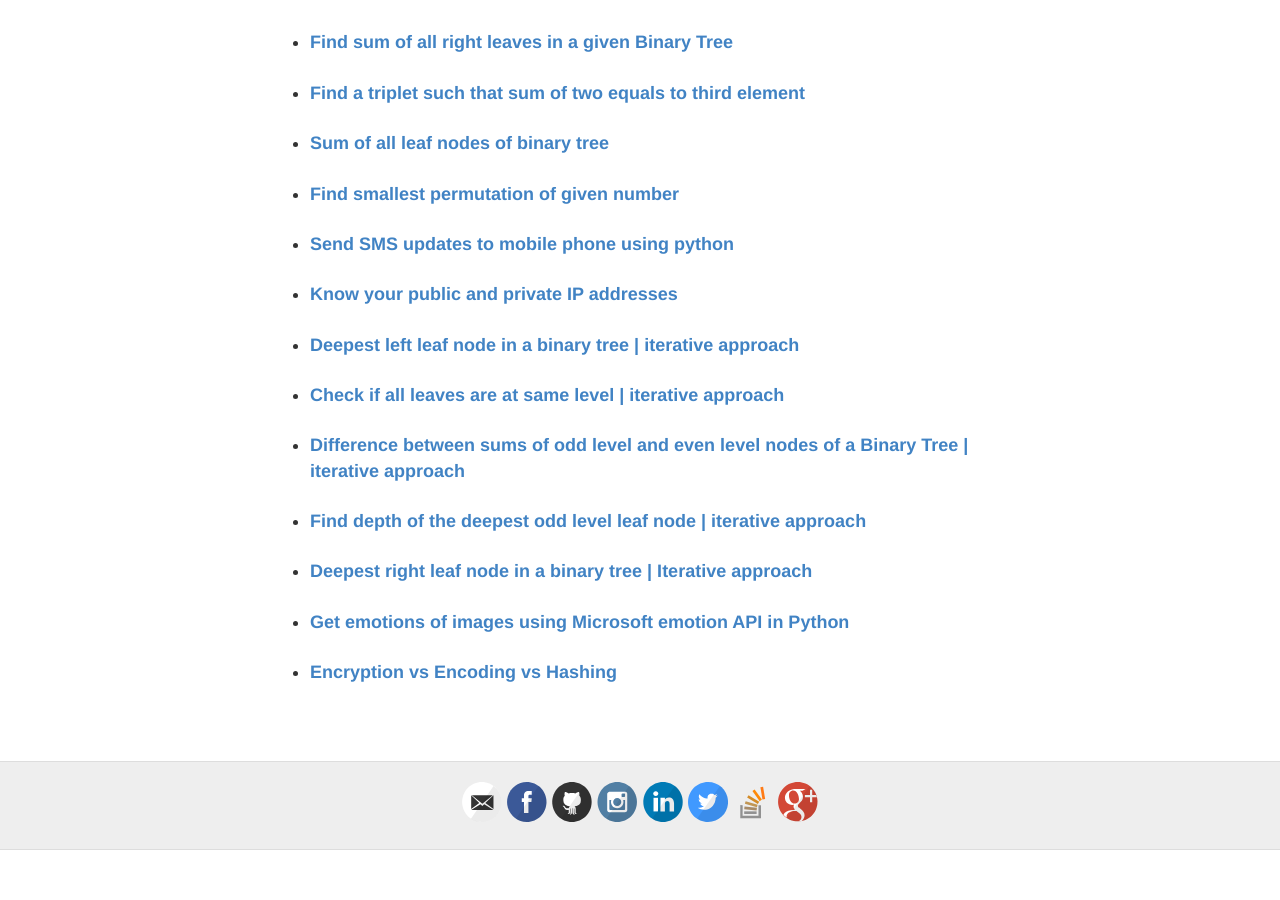
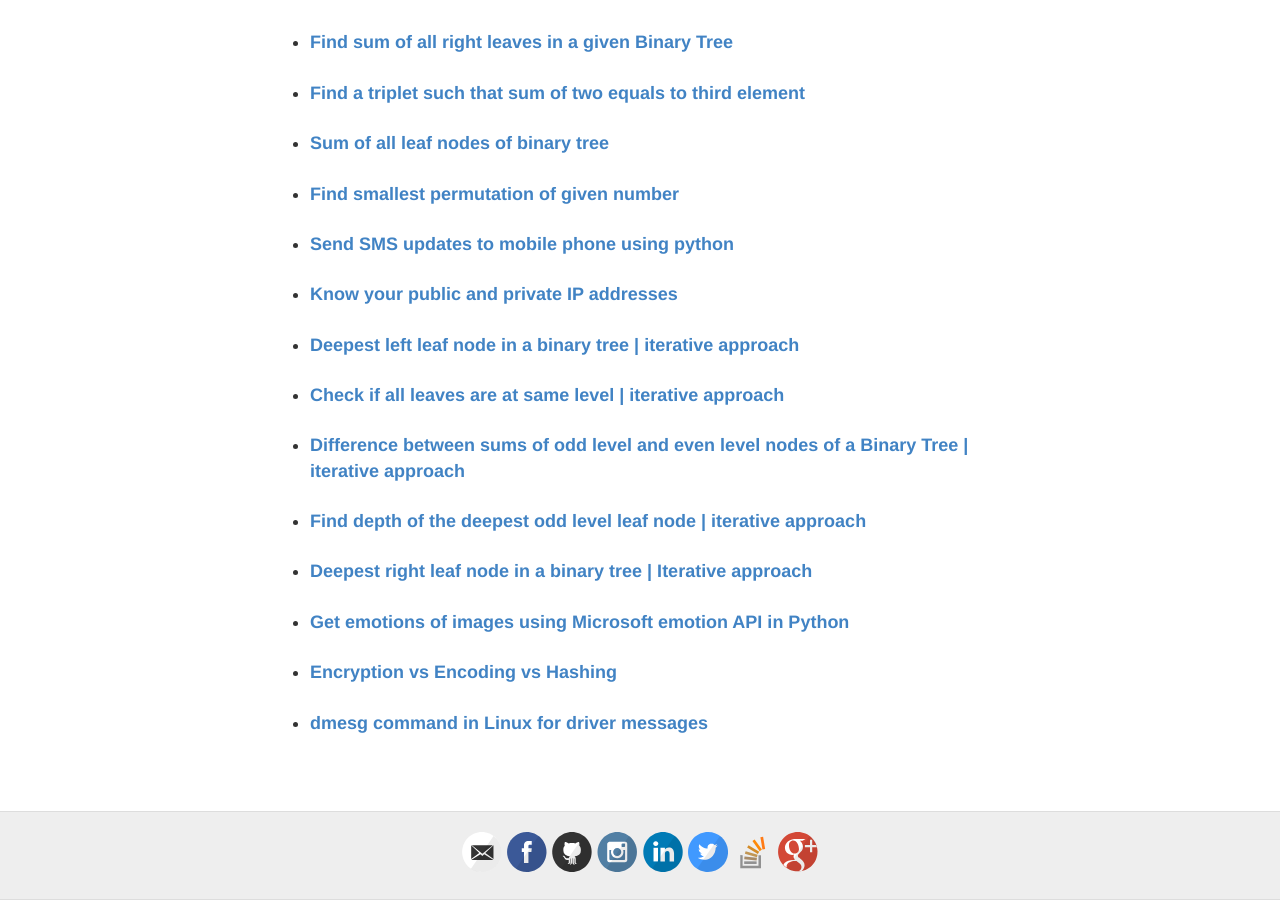
Before and after one commit to msdeep14/msdeep14.github.io, a Jekyll site: the page built from projects/geeksforgeeks_articles.html, in a window 1280 px wide and 900 px high, scrolled down 1625 px. Built offline with Jekyll 4.4.1, drawn with Linux system fonts in a browser that asks for light colours; before the commit the page ends 2475 px from its top, so only the background shows below that.

Commit message:
add geeksforgeeks article link

```diff
--- a/projects/geeksforgeeks_articles.html
+++ b/projects/geeksforgeeks_articles.html
@@ -57,6 +57,7 @@ permalink: /projects/geeksforgeeks_articles
         <li><strong><a target="_blank" href = "https://www.geeksforgeeks.org/deepest-right-leaf-node-binary-tree-iterative-approach/">Deepest right leaf node in a binary tree | Iterative approach</a></strong></li><br/>
         <li><strong><a target="_blank" href = "https://www.geeksforgeeks.org/get-emotions-of-images-using-microsoft-emotion-api-in-python/">Get emotions of images using Microsoft emotion API in Python</a></strong></li><br/>
         <li><strong><a target="_blank" href = "https://www.geeksforgeeks.org/encryption-encoding-hashing/">Encryption vs Encoding vs Hashing</a></strong></li><br/>
+        <li><strong><a target="_blank" href = "https://www.geeksforgeeks.org/dmesg-command-linux-driver-messages/">dmesg command in Linux for driver messages</a></strong></li><br/>
     </ul>
 </p>
 </body>
```
